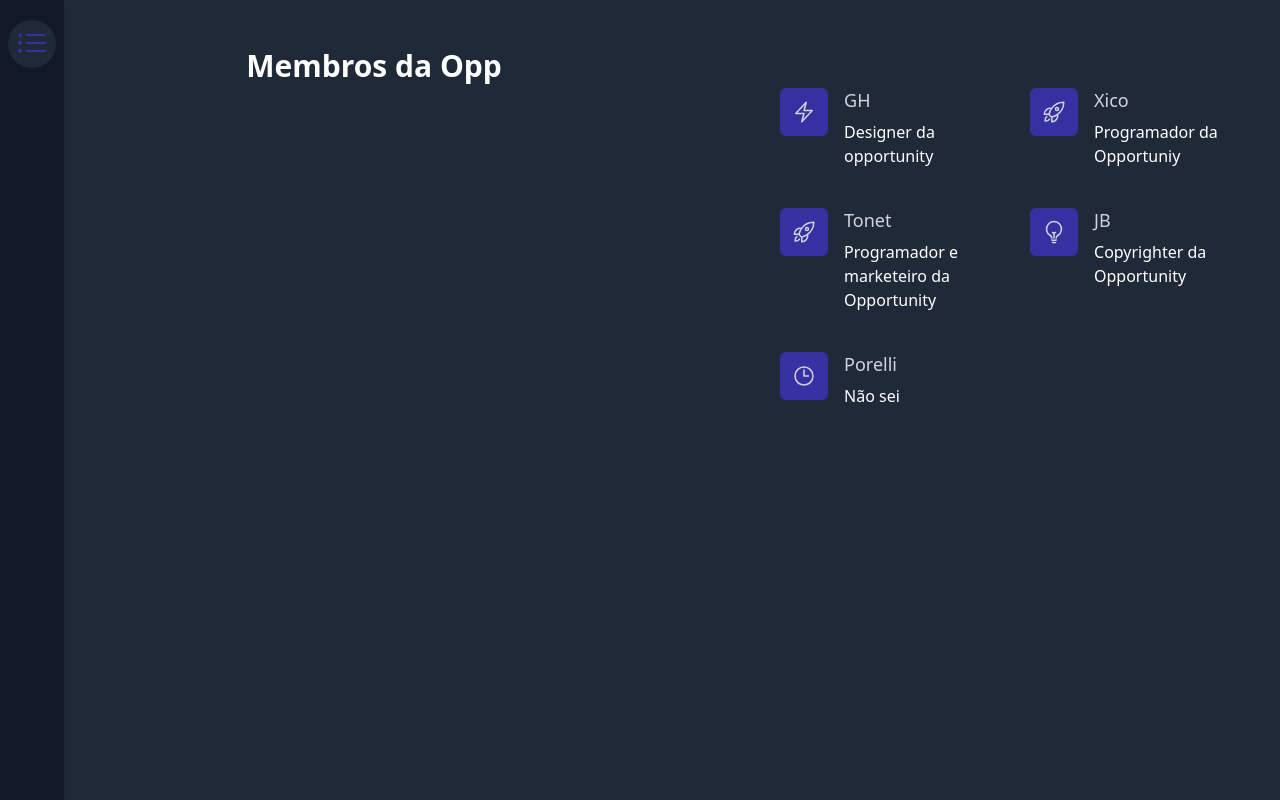
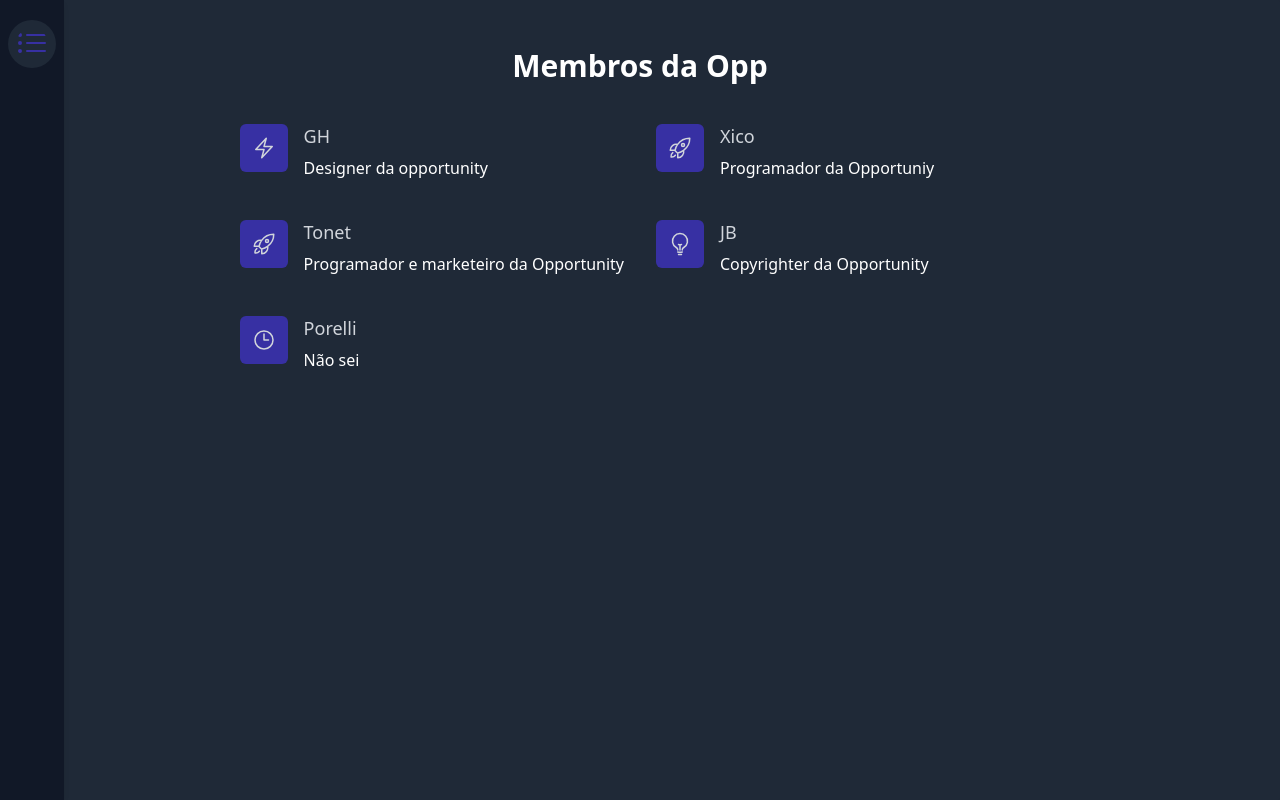
Before and after one commit to Francisco-Emanuel/viteTailwind, a React (Vite) app: page / in a window 1280 px wide. Built offline with nearby package versions, Linux system fonts and the light colour scheme.

Commit message:
flex-col no app

```diff
--- a/src/App.jsx
+++ b/src/App.jsx
@@ -33,7 +33,7 @@ export default function App() {
   return (
     <>
 
-        <div className="container flex h-screen w-screen bg-gray-800 rounded-sm mx-auto my-auto py-12">
+        <div className="container flex flex-col h-screen w-screen bg-gray-800 rounded-sm mx-auto my-auto py-12">
           <div className="container mx-auto w-screen">
             <h1 className="font-bold font-sans text-center text-white text-3xl">Membros da Opp</h1>
           </div>
```
